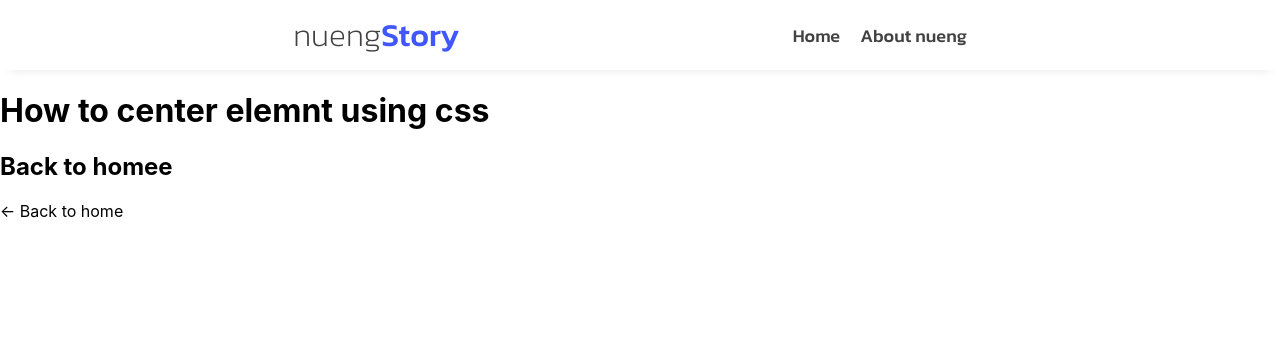
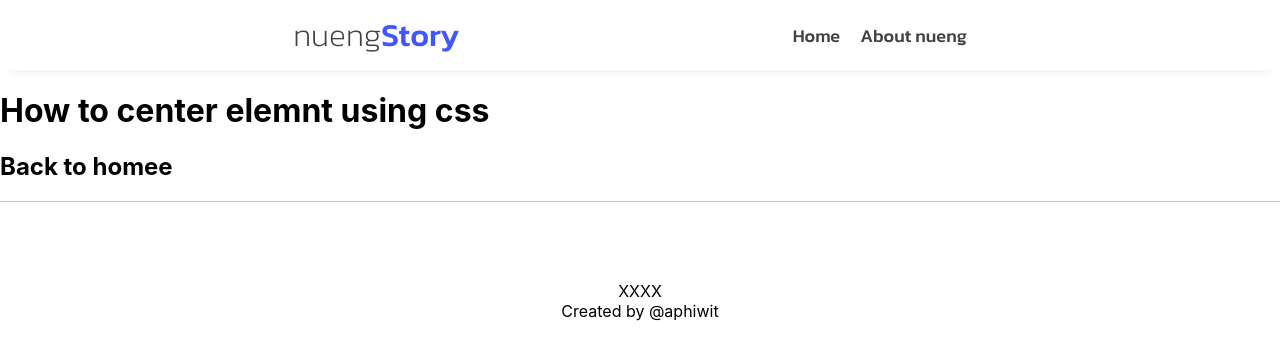
Before and after one commit to Aphiwit1/2021-next-nuengstory-v1, a Next.js app: page /posts/blog-1-element-center in a window 1280 px wide. Shown: the top 360 px of the page. Built offline with nearby package versions, Linux system fonts and the light colour scheme.

Commit message:
update imgCover

```diff
--- a/components/layout.js
+++ b/components/layout.js
@@ -28,18 +28,29 @@ export default function Layout({ children, home }) {
                 </div>
             </header>
 
+
             {/* Content each page */}
             <main className={styles.body}>
+
                 {children}
             </main>
 
-            {!home && (
+
+            {/* {!home && (
                 <div className={styles.backToHome}>
                     <Link href="/">
                         <a>← Back to home</a>
                     </Link>
                 </div>
-            )}
+            )} */}
+
+            <footer className={styles.footer}>
+                <div className={styles.socialContact}>XXXX</div>
+                <div className={styles.credit}>Created by @aphiwit</div>
+            </footer>
+
+
+
         </div>
     );
 }
--- a/components/layout.module.css
+++ b/components/layout.module.css
@@ -103,10 +103,15 @@
 }
 
 .blogContainer:hover {
-  border: 1px solid #4056ff
+  border: 1px solid #4056ff;
+  box-shadow: 5px 5px #4056ff;
 }
 .blogContainer:hover  .title{
   color:#4056ff
+}
+
+.blogContainer:hover  .imageCover{
+  border: 1px solid #f4d150;
 }
 
 .blogContainer:first-child {
@@ -118,6 +123,13 @@
     height: 100px;
     border-radius: 20px;
     margin: 10px 10px;
+  }
+  .imageCover {
+    position: relative;
+    width: 100%;
+    border: 1px solid #eee;
+    border-radius: 20px;
+    transition: .8s;
   }
   .blogDetail {
     position: relative;
@@ -137,3 +149,13 @@
     font-size: 12px;
     color: #646464;
   }
+
+  .footer {
+    background-color: white;
+    height: 200px;
+    display: flex;
+    justify-content: center;
+    align-items: center;
+    flex-direction: column;
+    border-top: 1px solid #ccc;
+  }
--- a/pages/index.js
+++ b/pages/index.js
@@ -20,7 +20,7 @@ export default function Home({ blogList }) {
             <a>
               <div className={styles.blogContainer}>
                 <div className={styles.blogImage}>
-
+                    <img  className={styles.imageCover} src="https://dl.dropboxusercontent.com/s/owwafmerbzupwyq/blog1-cover.png?dl=0"></img>
                 </div>
                 <div className={styles.blogDetail}>
                   <div className={styles.title}>
@@ -58,3 +58,4 @@ export default function Home({ blogList }) {
     </>
   );
 }
+// https://www.dropbox.com/s/owwafmerbzupwyq/blog1-cover.png?dl=0
--- a/pages/posts/test.js
+++ b/pages/posts/test.js
@@ -64,6 +64,10 @@ export default function Test() {
 
             #CSS Trick: วิธีจัด Element ไว้ตรงกลางของหน้าจอเว็บไซต์
             </div>
+
+          <div className={Content.imageCoverContainer}>
+          <img src="https://dl.dropboxusercontent.com/s/owwafmerbzupwyq/blog1-cover.png?dl=0" className={Content.contentImageCover}></img>
+          </div>
             <div className={Content.textContent}>
             ผมจะมี html code ตั้งต้นเพื่อใช้กับแต่ละวิธีนะครับ ตามด้านล่างนี้เลย
             </div>
```
Also changed, not shown: pages/posts/content.module.css (+13 -0 lines).
